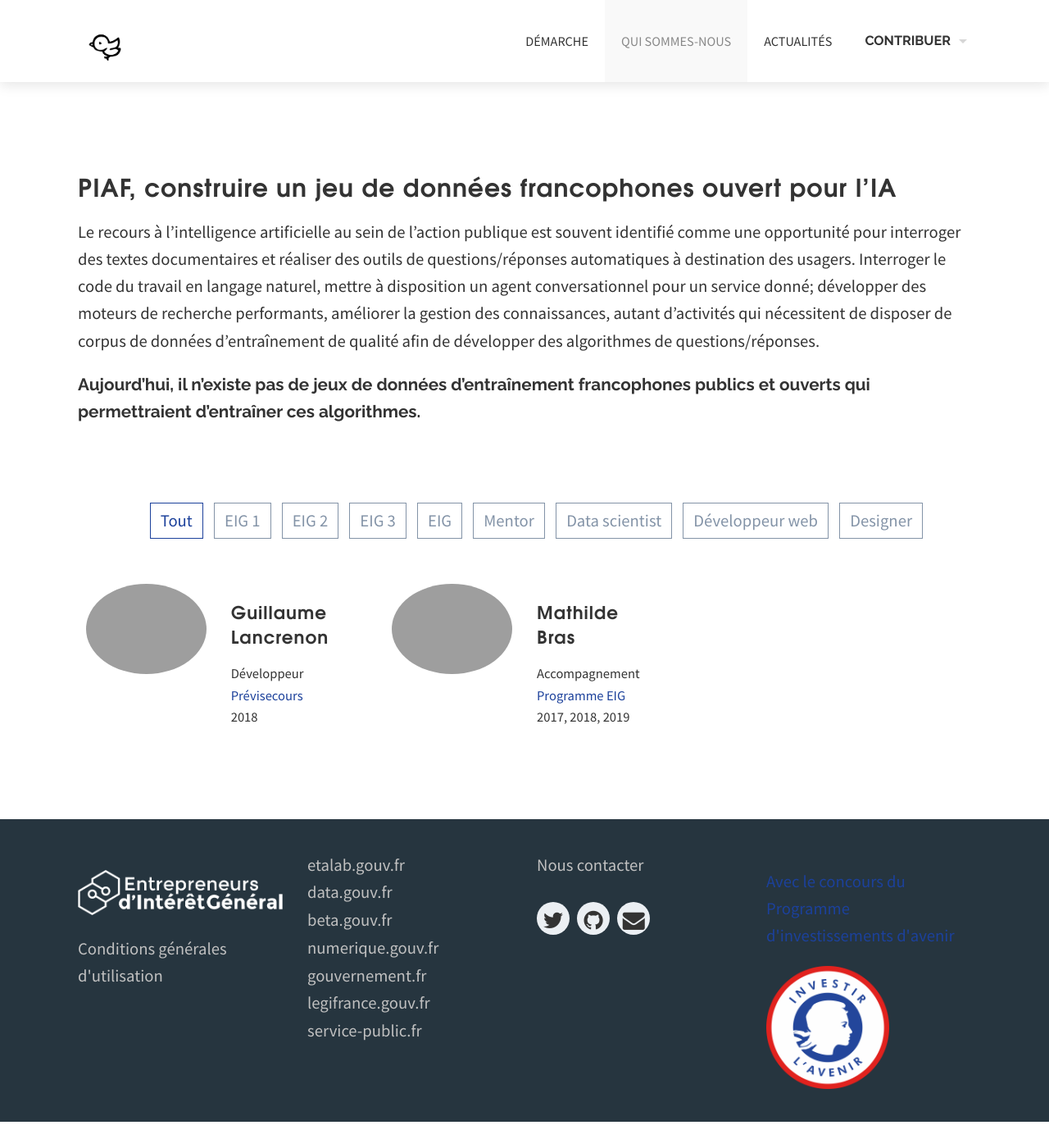
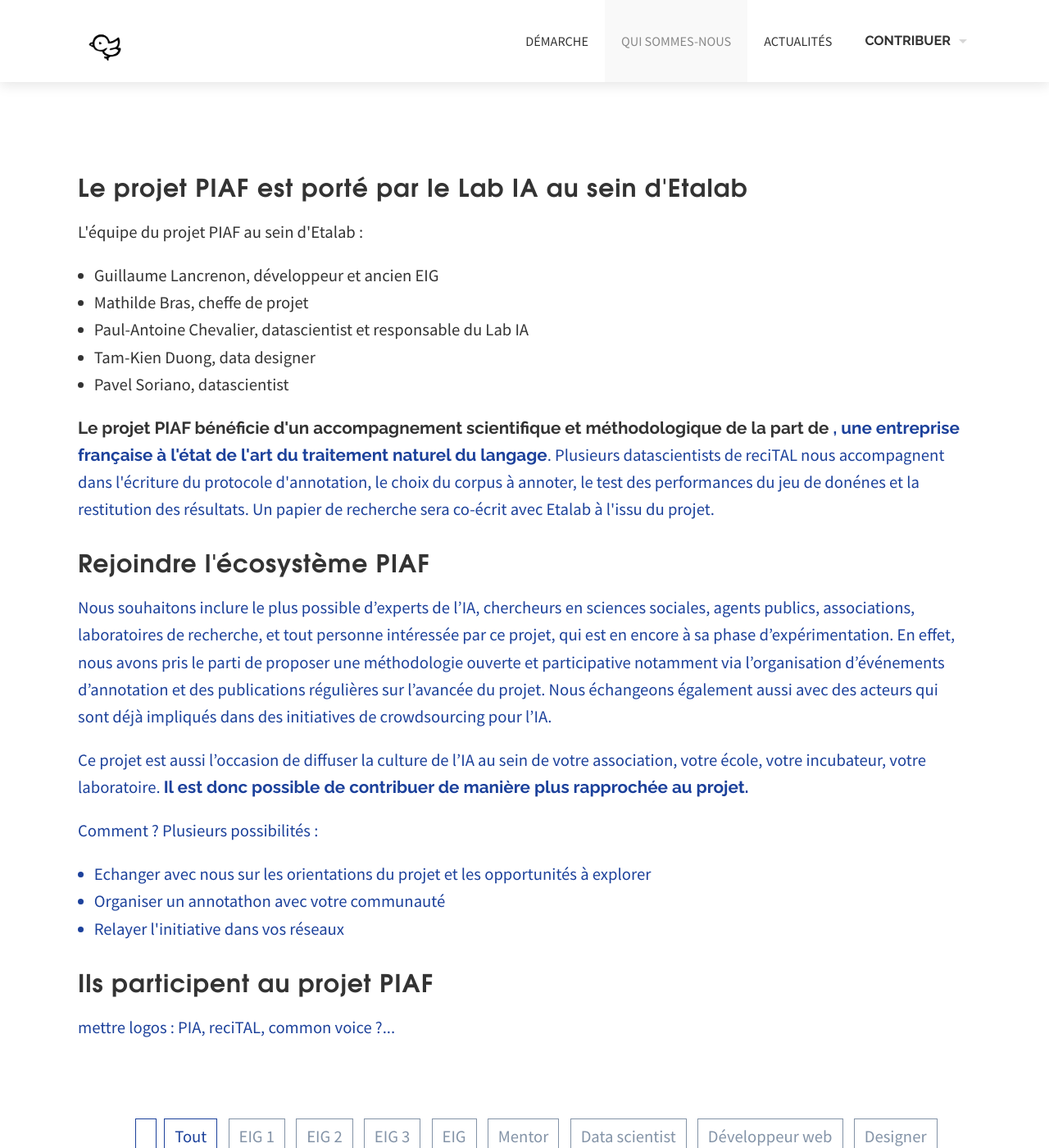
Before and after one commit to etalab/piaf-site, a Jekyll site: the page built from communaute.html, in a window 1280 px wide and 1400 px high. Shown: the whole window at 82% size. Built offline with Jekyll 4.4.1, drawn with Linux system fonts in a browser that asks for light colours; nearby versions of some CDN libraries; some web fonts are replaced; library files that are not in the unit come from our copies.

Commit message:
Update communaute.html
Inscription texte qui sommes-nous.

```diff
--- a/communaute.html
+++ b/communaute.html
@@ -6,11 +6,37 @@
 <div class='full'>
   <div class='row'>
     <div class='large-12 columns'>
-      <h2>PIAF, construire un jeu de données francophones ouvert pour l’IA</h2>
+      <h2>Le projet PIAF est porté par le Lab IA au sein d'Etalab</h2>
 
-      <p>Le recours à l’intelligence artificielle au sein de l’action publique est souvent identifié comme une opportunité pour interroger des textes documentaires et réaliser des outils de questions/réponses automatiques à destination des usagers. Interroger le code du travail en langage naturel, mettre à disposition un agent conversationnel pour un service donné; développer des moteurs de recherche performants, améliorer la gestion des connaissances, autant d’activités qui nécessitent de disposer de corpus de données d’entraînement de qualité afin de développer des algorithmes de questions/réponses.</p>
+      <p>L'équipe du projet PIAF au sein d'Etalab :
+     	 <ul>
+		<li>Guillaume Lancrenon, développeur et ancien EIG</li>
+		<li>Mathilde Bras, cheffe de projet</li>
+		<li>Paul-Antoine Chevalier, datascientist et responsable du Lab IA</li>
+        	<li>Tam-Kien Duong, data designer</li>
+		<li>Pavel Soriano, datascientist</li>
+     	 </ul>
+	</p>
 
-      <p><strong>Aujourd’hui, il n’existe pas de jeux de données d’entraînement francophones publics et ouverts qui permettraient d’entraîner ces algorithmes.</strong></p>
+	<p> <strong>Le projet PIAF bénéficie d'un accompagnement scientifique et méthodologique de la part de <a target="new" href="https://recital.ai/" reciTAL </a>, une entreprise française à l'état de l'art du traitement naturel du langage</strong>. Plusieurs datascientists de reciTAL nous accompagnent  dans l'écriture du protocole d'annotation, le choix du corpus à annoter, le test des performances du jeu de donénes et la restitution des résultats. Un papier de recherche sera co-écrit avec Etalab à l'issu du projet.</p>
+
+      <h2>Rejoindre l'écosystème PIAF</h2>
+
+      <p> Nous souhaitons inclure le plus possible d’experts de l’IA, chercheurs en sciences sociales, agents publics, associations, laboratoires de recherche, et tout personne intéressée par ce projet, qui est en encore à sa phase d’expérimentation. En effet, nous avons pris le parti de proposer une méthodologie ouverte et participative notamment via l’organisation d’événements d’annotation et des publications régulières sur l’avancée du projet. Nous échangeons également aussi avec des acteurs qui sont déjà impliqués dans des initiatives de crowdsourcing pour l’IA.</p>
+
+     <p> Ce projet est aussi l’occasion de diffuser la culture de l’IA au sein de votre association, votre école, votre incubateur, votre laboratoire. <strong> Il est donc possible de contribuer de manière plus rapprochée au projet.</strong></p>
+
+      <p> Comment ? Plusieurs possibilités :
+           <ul>
+		<li>Echanger avec nous sur les orientations du projet et les opportunités à explorer</li>
+		<li>Organiser un annotathon avec votre communauté</li>
+		<li>Relayer l'initiative dans vos réseaux</>
+
+     	 </ul>
+	</p>
+
+      <h2>Ils participent au projet PIAF </h2>
+	  <p> mettre logos : PIA, reciTAL, common voice ?...</p>
 
     </div>
 </div>
```
